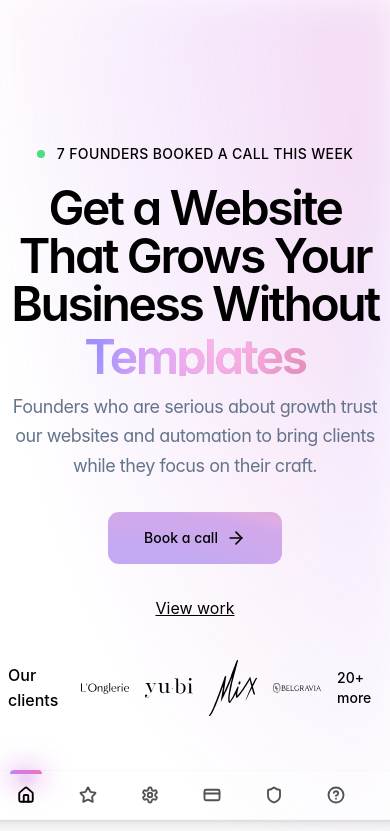
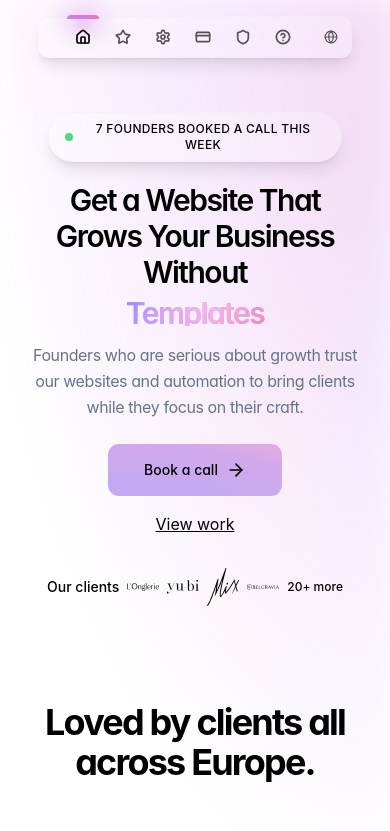
Before and after one commit to maybellineswag/ACCENT, a Next.js app: page / in a window 390 px wide. Shown: the top 831 px of the page. Built offline with nearby package versions, Linux system fonts and the light colour scheme.

Commit message:
Quick update

```diff
--- a/app/page.tsx
+++ b/app/page.tsx
@@ -227,13 +227,13 @@ export default function HomePage() {
         <NavBar />
 
         {/* Hero Section */}
-        <section id="home" className="pt-24 pb-16 px-2 lg:px-4 relative z-10">
+        <section id="home" className="pt-20 sm:pt-24 pb-16 px-4 sm:px-2 lg:px-4 relative z-10">
           <Hero translations={translations} />
         </section>
 
         {/* Testimonials Section */}
         <section id="testimonials" className="pb-8 relative z-10" ref={testimonialsRef}>
-          <div className="max-w-6xl mx-auto px-6 lg:px-8">
+          <div className="max-w-6xl mx-auto px-4 sm:px-6 lg:px-8">
             <motion.div
               className="text-center mb-16"
               initial={{ opacity: 0, y: 20, filter: "blur(10px)" }}
@@ -455,7 +455,7 @@ export default function HomePage() {
 
         {/* How It Works - Founder Focused */}
         <section id="how-it-works" className="pt-8 pb-16 relative z-10" ref={howItWorksRef}>
-          <div className="max-w-6xl mx-auto px-6 lg:px-8">
+          <div className="max-w-6xl mx-auto px-4 sm:px-6 lg:px-8">
             <motion.div
               className="text-center mb-12"
               initial={{ opacity: 0, y: 20, filter: "blur(10px)" }}
@@ -600,7 +600,7 @@ export default function HomePage() {
 
         {/* Pricing Section */}
         <section id="pricing" className="pt-8 pb-16 relative z-10">
-          <div className="max-w-7xl mx-auto px-6 lg:px-8">
+          <div className="max-w-7xl mx-auto px-4 sm:px-6 lg:px-8">
             <motion.div
               className="text-center mb-0"
               initial={{ opacity: 0, y: 20, filter: "blur(10px)" }}
@@ -732,7 +732,7 @@ export default function HomePage() {
 
         {/* Guarantee Section */}
         <section id="guarantees" className="pt-8 pb-16 relative z-10">
-          <div className="max-w-6xl mx-auto px-6 lg:px-8">
+          <div className="max-w-6xl mx-auto px-4 sm:px-6 lg:px-8">
             <motion.div
               className="text-center mb-16"
               initial={{ opacity: 0, y: 20, filter: "blur(10px)" }}
@@ -865,7 +865,7 @@ export default function HomePage() {
 
         {/* Scarcity Section */}
         <section className="pt-8 pb-16 relative z-10">
-          <div className="container mx-auto px-4">
+          <div className="container mx-auto px-4 sm:px-6">
             <motion.div
               className="text-center mb-12"
               initial={{ opacity: 0, y: 20, filter: "blur(10px)" }}
@@ -1001,7 +1001,7 @@ export default function HomePage() {
 
         {/* FAQ Section */}
         <section id="faq" className="pt-8 pb-12 relative z-10">
-          <div className="max-w-4xl mx-auto px-6 lg:px-8">
+          <div className="max-w-4xl mx-auto px-4 sm:px-6 lg:px-8">
             <motion.div
               className="text-center mb-12"
               initial={{ opacity: 0, y: 20, filter: "blur(10px)" }}
@@ -1088,7 +1088,7 @@ export default function HomePage() {
 
         {/* Footer */}
         <footer className="text-black pt-16 pb-8 relative z-10">
-          <div className="max-w-7xl mx-auto px-6 lg:px-8">
+          <div className="max-w-7xl mx-auto px-4 sm:px-6 lg:px-8">
             <motion.div
               className="grid md:grid-cols-4 gap-8 justify-start"
               initial="hidden"
--- a/components/Hero.tsx
+++ b/components/Hero.tsx
@@ -37,25 +37,25 @@ function Hero({ translations }: HeroProps) {
       animate={{ opacity: 1, y: 0, filter: "blur(0px)" }}
       transition={{ duration: 0.6, ease: "easeOut" }}
     >
-      <div className="container mx-auto">
-        <div className="flex gap-8 py-12 lg:py-8 items-center justify-center flex-col">
+      <div className="container mx-auto px-4 sm:px-6">
+        <div className="flex gap-6 sm:gap-8 py-8 sm:py-12 lg:py-8 items-center justify-center flex-col">
           <div className="flex gap-4 flex-col items-center">
             {/* Notification Banner */}
             <motion.div
               initial={{ opacity: 0, y: -20 }}
               animate={{ opacity: 1, y: 0 }}
               transition={{ duration: 0.6, delay: 0.2 }}
-              className="relative mb-1"
+              className="relative mb-1 px-4 sm:px-0"
             >
-              <div className="flex items-center gap-3">
-                <div className="w-2 h-2 bg-green-400 rounded-full"></div>
-                <span className="!text-black text-sm font-medium tracking-wide">
+              <div className="flex items-center justify-center gap-2 sm:gap-3 bg-white/25 backdrop-blur-sm border border-neutral-200/20 rounded-full px-4 py-2 sm:px-6 sm:py-3 shadow-lg">
+                <div className="w-2 h-2 bg-green-400 rounded-full flex-shrink-0"></div>
+                <span className="!text-black text-xs sm:text-sm font-medium tracking-wide text-center">
                   {translations.notificationBanner}
                 </span>
               </div>
             </motion.div>
 
-                                                   <h1 className="text-5xl md:text-7xl max-w-4xl tracking-tighter text-center font-regular">
+                                                   <h1 className="text-3xl sm:text-5xl md:text-7xl max-w-4xl tracking-tighter text-center font-regular">
                 <span className="text-black">{translations.hero.title}</span>
                 <br />
                 <span className="relative flex w-full justify-center overflow-hidden text-center md:pb-8 md:pt-2">
@@ -84,13 +84,13 @@ function Hero({ translations }: HeroProps) {
                 </span>
               </h1>
 
-            <p className="text-lg md:text-xl leading-relaxed tracking-tight text-muted-foreground max-w-3xl text-center">
+            <p className="text-base sm:text-lg md:text-xl leading-relaxed tracking-tight text-muted-foreground max-w-3xl text-center">
               {translations.hero.desc}
             </p>
           </div>
 
           {/* Main CTA Button */}
-          <div className="flex flex-col sm:flex-row items-center gap-8">
+          <div className="flex flex-col sm:flex-row items-center gap-4 sm:gap-8">
             <GradientButton asChild className="relative z-50">
               <a href="https://zcal.co/accentdesign/accentmeeting" target="_blank" rel="noopener noreferrer">
                 {translations.heroCta}
@@ -104,13 +104,13 @@ function Hero({ translations }: HeroProps) {
 
           {/* Clients Section */}
           <div className="mt-2">
-            <div className="flex items-center justify-center gap-x-4 sm:gap-x-12">
-              <p className="text-black font-medium">{translations.ourClients}</p>
-              <Image src="/workedwith/longlerielogo.svg" alt="Longlerie Logo" width={48} height={20} className="w-12 h-auto sm:w-20 flex-shrink-0" />
-              <Image src="/workedwith/yubilogo.svg" alt="Yubi Logo" width={48} height={20} className="w-12 h-auto sm:w-20 flex-shrink-0" />
-              <Image src="/workedwith/mixlogo.svg" alt="Mix Logo" width={48} height={20} className="w-12 h-auto sm:w-20 flex-shrink-0" />
-              <Image src="/workedwith/belgravialogo.svg" alt="Belgravia Logo" width={48} height={20} className="w-12 h-auto sm:w-20 flex-shrink-0" />
-              <span className="text-black text-sm font-medium">{translations.moreClients}</span>
+            <div className="flex items-center justify-center gap-x-2 sm:gap-x-4 md:gap-x-12">
+              <p className="text-black font-medium text-sm sm:text-base">{translations.ourClients}</p>
+              <Image src="/workedwith/longlerielogo.svg" alt="Longlerie Logo" width={48} height={20} className="w-8 sm:w-12 md:w-20 h-auto flex-shrink-0" />
+              <Image src="/workedwith/yubilogo.svg" alt="Yubi Logo" width={48} height={20} className="w-8 sm:w-12 md:w-20 h-auto flex-shrink-0" />
+              <Image src="/workedwith/mixlogo.svg" alt="Mix Logo" width={48} height={20} className="w-8 sm:w-12 md:w-20 h-auto flex-shrink-0" />
+              <Image src="/workedwith/belgravialogo.svg" alt="Belgravia Logo" width={48} height={20} className="w-8 sm:w-12 md:w-20 h-auto flex-shrink-0" />
+              <span className="text-black text-xs sm:text-sm font-medium">{translations.moreClients}</span>
             </div>
           </div>
         </div>
--- a/components/NavBar.tsx
+++ b/components/NavBar.tsx
@@ -154,15 +154,15 @@ export function NavBar({ className }: NavBarProps) {
   return (
     <div
       className={cn(
-        "fixed bottom-0 sm:top-0 left-1/2 -translate-x-1/2 z-30 mb-6 sm:pt-6 w-fit pointer-events-none",
+        "fixed top-0 left-1/2 -translate-x-1/2 z-30 pt-4 sm:pt-6 w-fit pointer-events-none",
         className,
       )}
     >
-      <div className="flex items-center gap-3 bg-white/25 backdrop-blur-sm border border-neutral-200/20 py-1 px-1 rounded-[11px] shadow-lg relative pointer-events-auto">
+      <div className="flex items-center gap-2 sm:gap-3 bg-white/25 backdrop-blur-sm border border-neutral-200/20 py-1 px-1 rounded-[11px] shadow-lg relative pointer-events-auto">
         {/* Logo */}
         <Link
           href="/"
-          className="flex items-center px-3 py-2"
+          className="flex items-center px-2 sm:px-3 py-1.5 sm:py-2"
           onClick={() => {
             // Smoothly animate indicator back to home
             setActiveTab('home')
@@ -173,7 +173,7 @@ export function NavBar({ className }: NavBarProps) {
             alt="ACCENT Flower Logo"
             width={24}
             height={24}
-            className="h-6 w-auto select-none"
+            className="h-5 sm:h-6 w-auto select-none"
             priority
           />
         </Link>
@@ -189,7 +189,7 @@ export function NavBar({ className }: NavBarProps) {
               href={item.url}
               onClick={() => setActiveTab(item.name)}
               className={cn(
-                "relative cursor-pointer text-sm font-semibold px-4 py-2 rounded-[11px] transition-colors",
+                "relative cursor-pointer text-xs sm:text-sm font-semibold px-2 sm:px-4 py-1.5 sm:py-2 rounded-[11px] transition-colors",
                 "text-neutral-600 hover:text-black",
                 isActive && "text-black",
               )}
@@ -203,7 +203,7 @@ export function NavBar({ className }: NavBarProps) {
                  item.name === 'faq' ? translations.nav[language].faq : item.name}
               </span>
               <span className="md:hidden">
-                <Icon size={18} strokeWidth={2.5} />
+                <Icon size={16} strokeWidth={2.5} />
               </span>
               {isActive && (
                 <motion.div
@@ -231,13 +231,13 @@ export function NavBar({ className }: NavBarProps) {
         <div className="relative">
           <button
             onClick={() => setShowLangDropdown(!showLangDropdown)}
-            className="flex items-center justify-center w-10 h-10 hover:text-black transition-colors ml-3"
+            className="flex items-center justify-center w-8 h-8 sm:w-10 sm:h-10 hover:text-black transition-colors ml-2 sm:ml-3"
           >
-            <Globe className="w-4 h-4 text-neutral-600" />
+            <Globe className="w-3.5 sm:w-4 h-3.5 sm:h-4 text-neutral-600" />
           </button>
 
           {showLangDropdown && (
-            <div className="absolute top-12 right-0 bg-white/25 backdrop-blur-sm border border-neutral-200/20 rounded-xl shadow-lg py-2 min-w-[140px] z-50">
+            <div className="absolute top-10 sm:top-12 right-0 bg-white/25 backdrop-blur-sm border border-neutral-200/20 rounded-xl shadow-lg py-2 min-w-[140px] z-50">
               <button
                 onClick={() => handleLangChange('cs')}
                 className={`w-full px-4 py-2 text-sm text-left hover:bg-white/20 transition-colors flex items-center gap-3 ${language === 'cs' ? 'text-black font-medium' : 'text-black'}`}
```
